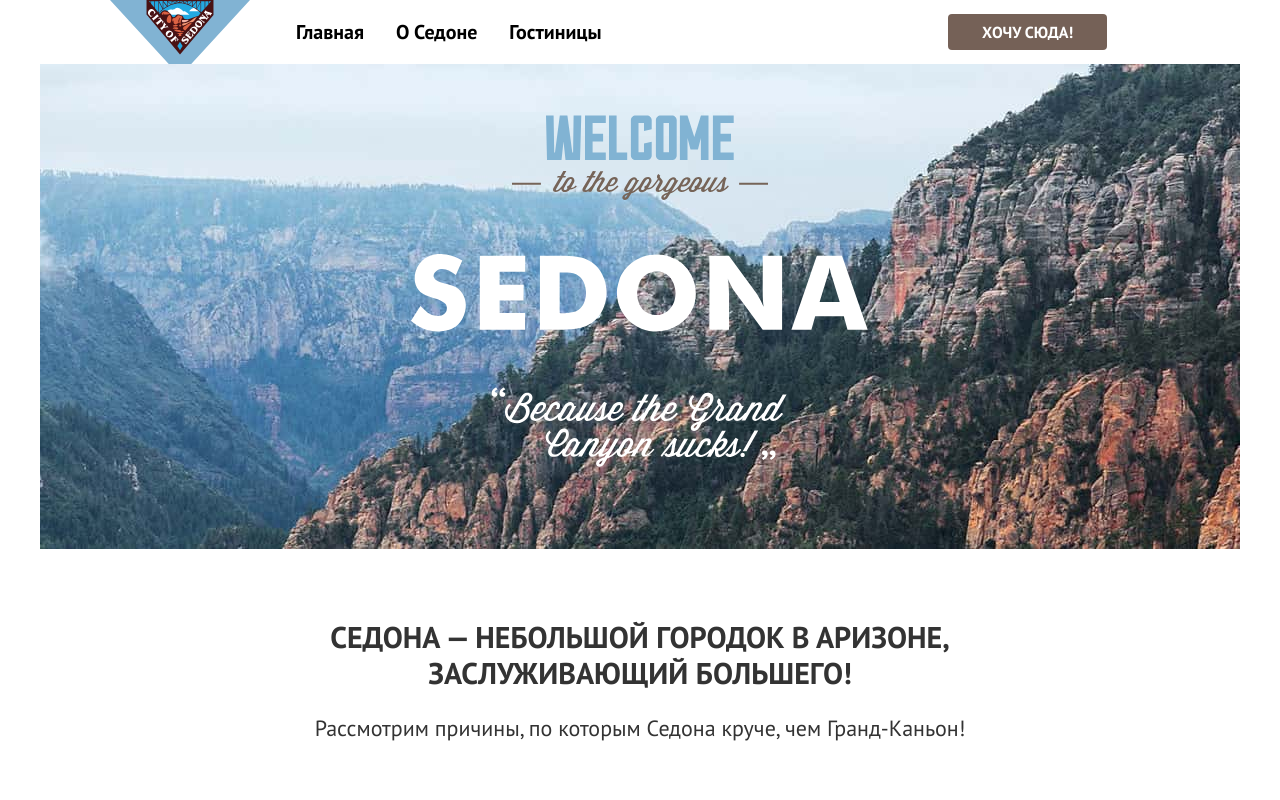
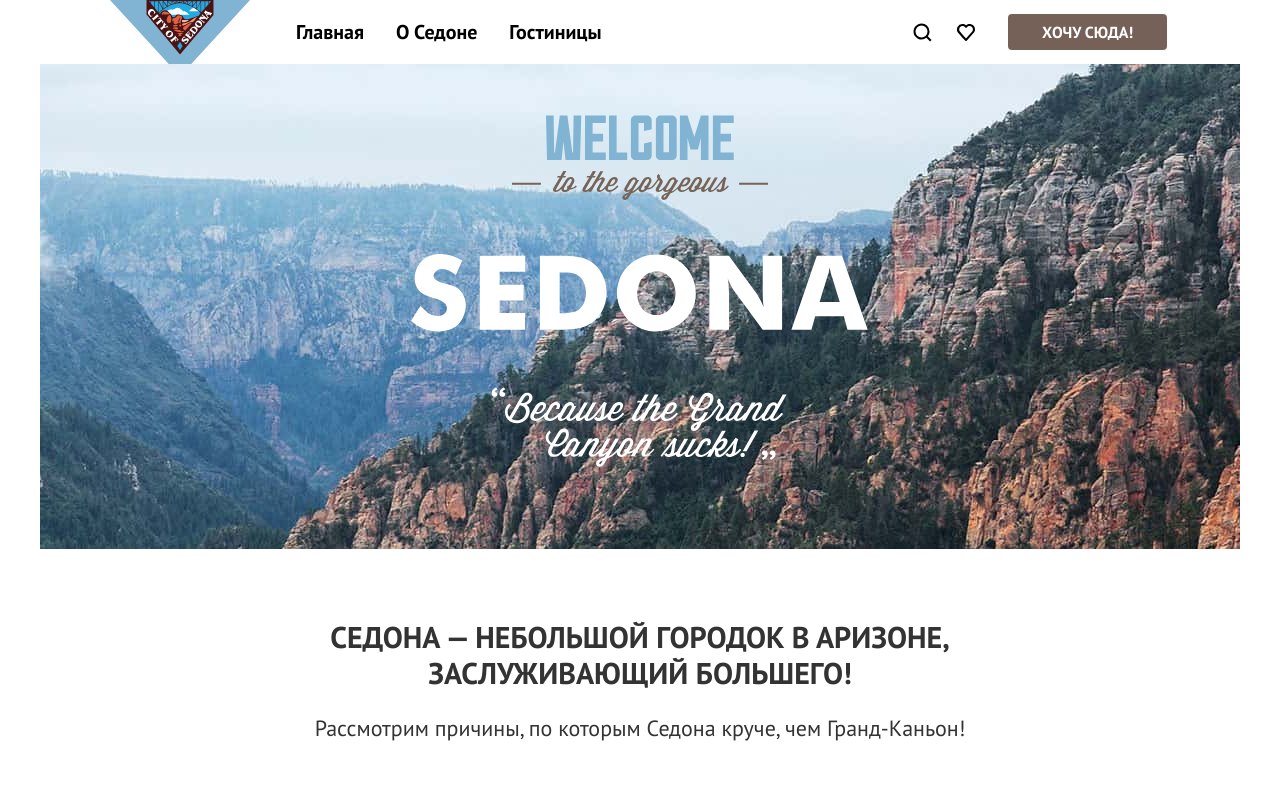
Before and after one commit to htmlacademy-htmlcss/2288929-sedona-1, a plain HTML site: page index.html in a window 1280 px wide. Shown: the top 800 px of the page. Drawn offline with Linux system fonts and the light colour scheme.

Commit message:
Добавляет иконки в навигацию

```diff
--- a/styles/styles.css
+++ b/styles/styles.css
@@ -104,10 +104,28 @@ body {
 }
 
 .navigation-user .navigation-link {
-  min-width: 20px;
+  min-width: 44px;
   min-height: 20px;
   padding: 22px 12px;
 }
+
+.navigation-user .navigation-item:last-child {
+  margin-left: 20px;
+}
+
+.navigation-user .navigation-item:nth-child(1) .navigation-link {
+  background-image: url("/images/search.svg");
+  background-repeat: no-repeat;
+  background-position: center;
+}
+
+.navigation-user .navigation-item:nth-child(2) .navigation-link {
+  background-image: url("/images/favorite.svg");
+  background-repeat: no-repeat;
+  background-position: center;
+}
+
+
 
 .button {
   background-color: #756157;
```
